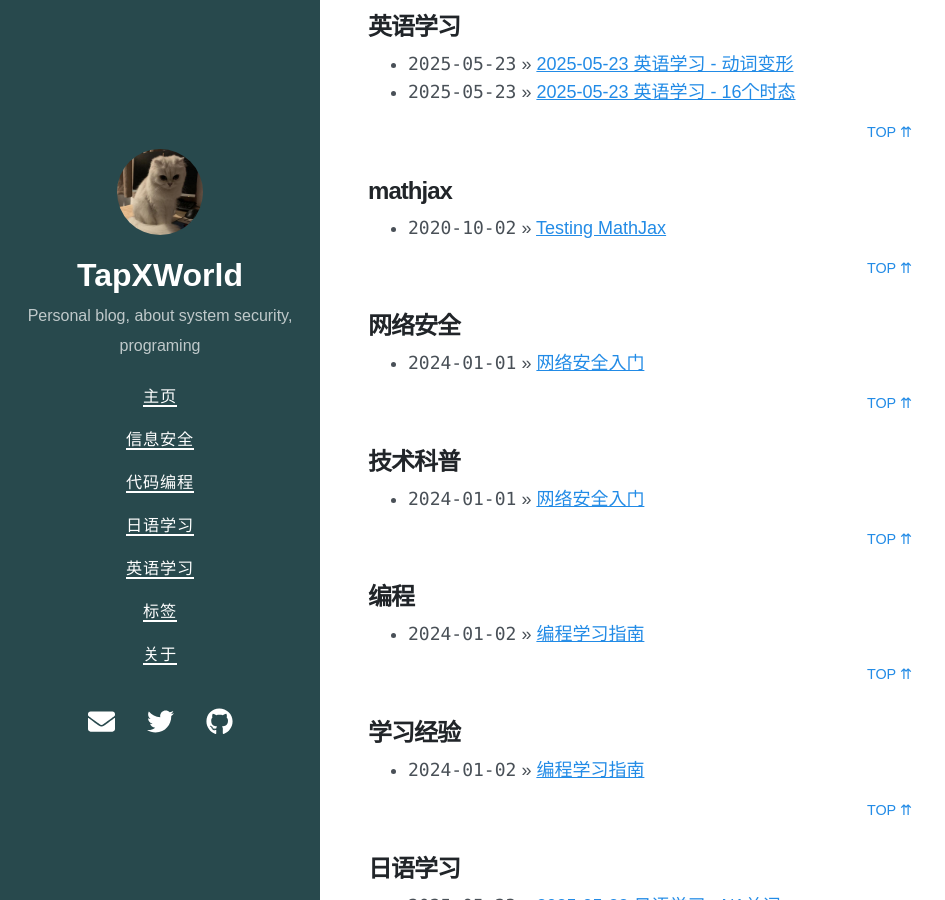
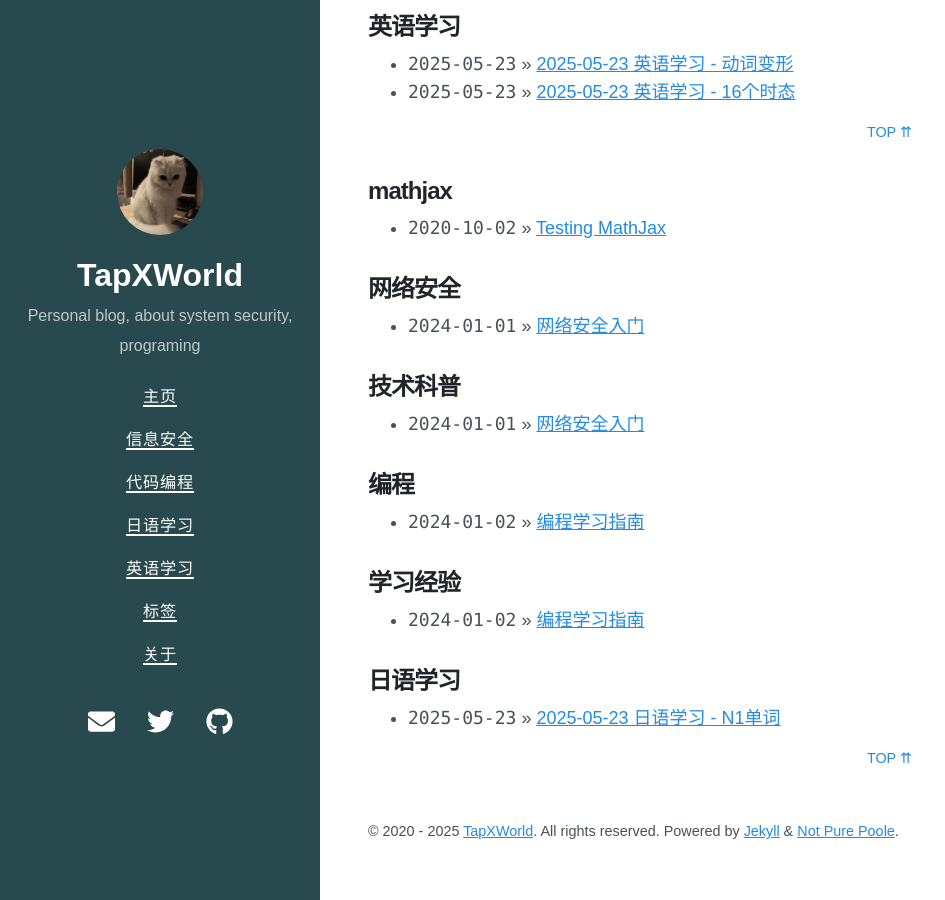
Before and after one commit to TapXWorld/tapxworld.github.io, a Jekyll site: the page built from tags.md, in a window 1280 px wide and 900 px high, scrolled down 349 px. Shown: the whole window, without its empty margins (0-945 px from the left). Built offline with Jekyll 4.4.1, drawn with Linux system fonts in a browser that asks for light colours; nearby versions of some CDN libraries.

Commit message:
move {top} link

```diff
--- a/_layouts/archive-taxonomies.html
+++ b/_layouts/archive-taxonomies.html
@@ -72,9 +72,10 @@ layout: default
           </li>
         {%- endfor -%}
       </ul>
-      <a href="#" onclick="backToTop()" class="back-to-top">Top &#8648;</a>
+
     {%- endif -%}
   {%- endfor -%}
+  <a href="#" onclick="backToTop()" class="back-to-top">Top &#8648;</a>
 {%- endfor -%}
 
 <script>
```
